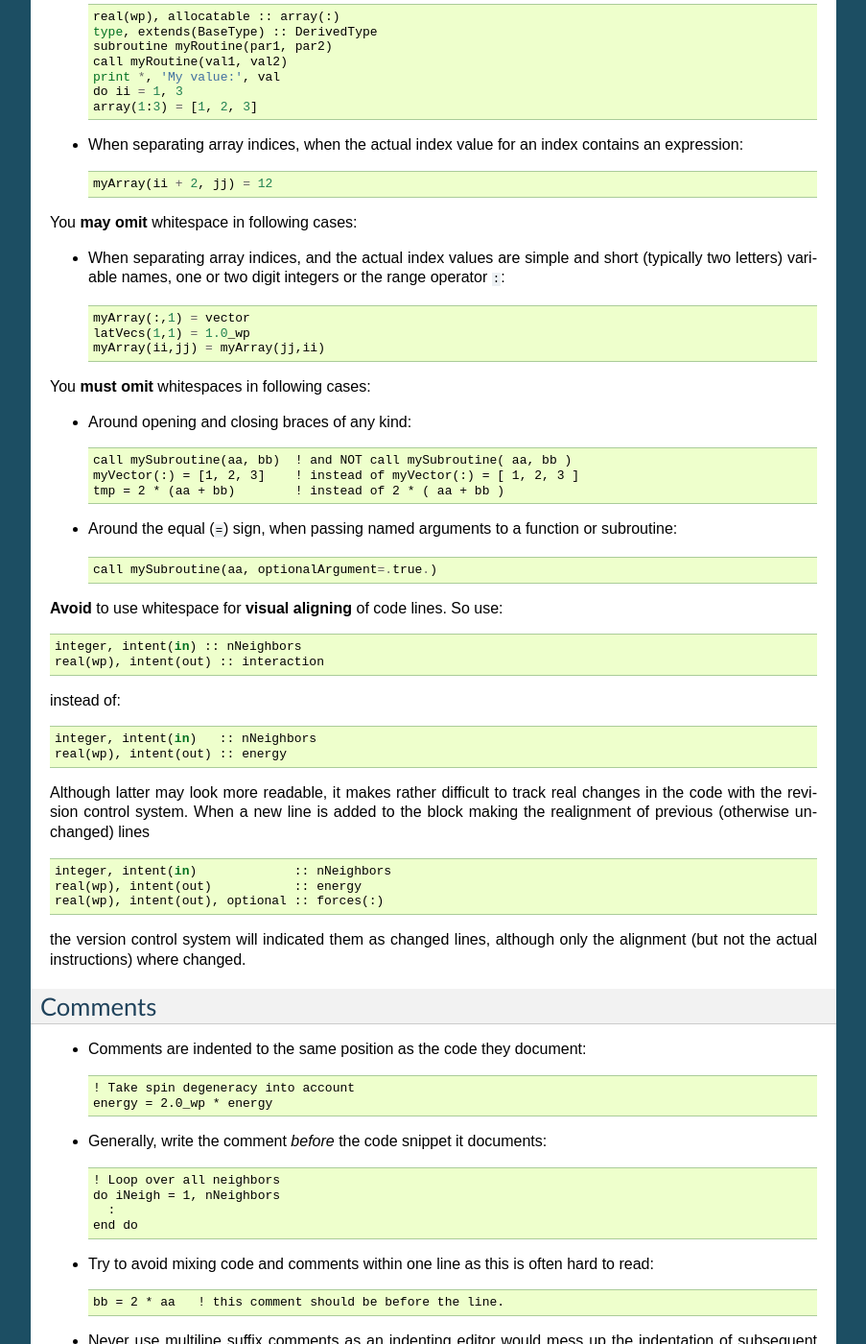
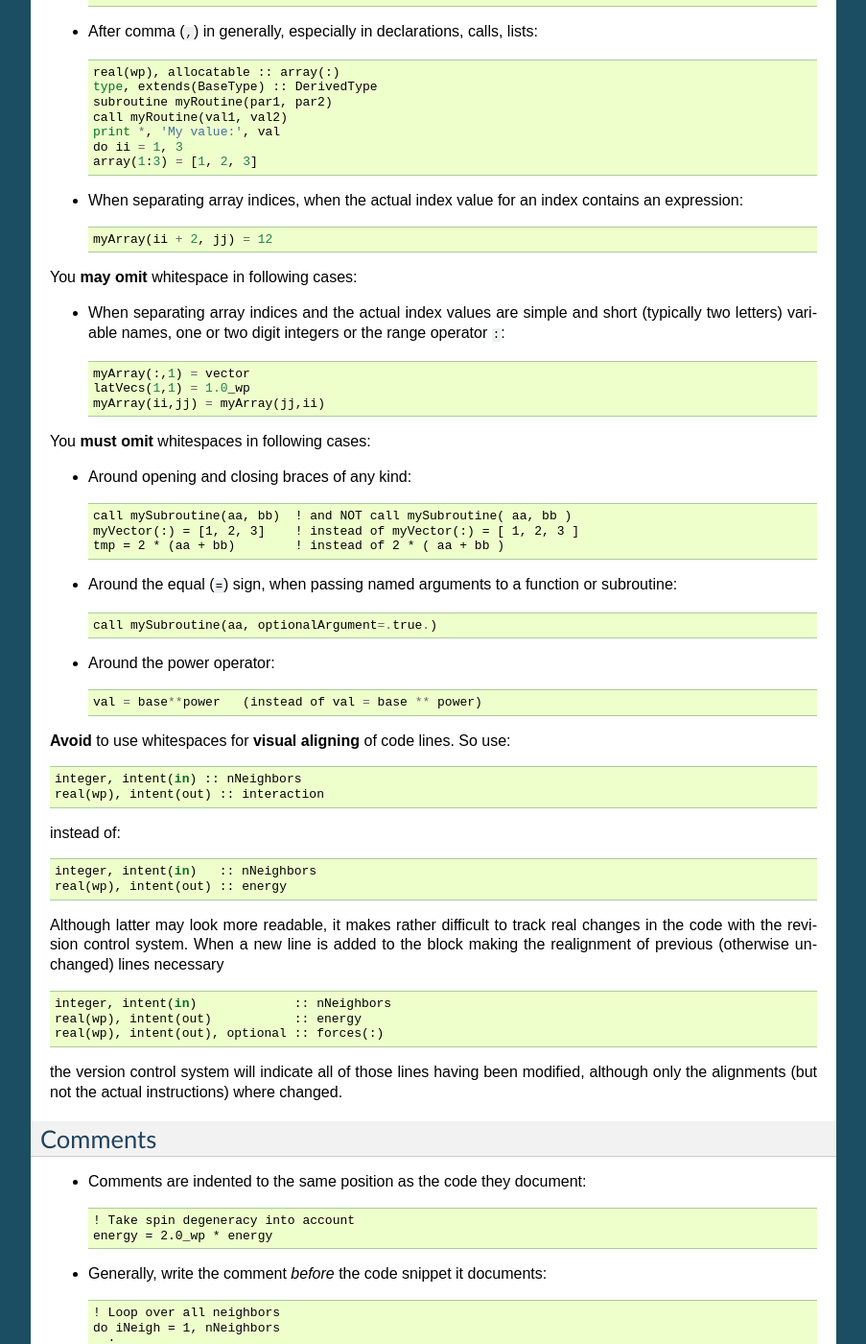
Before and after one commit to dftbplus/develguide, a Sphinx documentation site: the page built from docs/fortranstyle.rst, in a window 1280 px wide and 1400 px high, scrolled down 1823 px. Shown: the whole window at 96% size, without its empty margins (198-1101 px from the left). Built offline with Sphinx 7.4.7, drawn with Linux system fonts in a browser that asks for light colours; some of the changed text lies outside the part shown.

```diff
--- a/docs/fortranstyle.rst
+++ b/docs/fortranstyle.rst
@@ -10,7 +10,11 @@ the principle of least surprise.
 
 Below, you find some explicit coding rules we try to follow. The list can not
 cover all aspects, so also look at the existing source code and try to follow
-the conventions in it.
+the conventions there in.
+
+If you use Emacs as editor, consider to add `appropriate customisation settings
+<https://gist.github.com/aradi/68a4ff8430a735de13f13393213f0ea8>`_ to your
+config file in order to automatically enforce some of the conventions below.
 
 
 Line length and indentation
@@ -19,7 +23,7 @@ Line length and indentation
 * Maximal **line length** is **100** characters. For lines longer than that, use
   continuation lines.
 
-* **Nested blocks** are indented by **+2** whitespaces::
+* **Nested blocks** are indented by **2** whitespaces::
 
      write(*, *) "Nested block follows"
      do ii = 1, 100
@@ -123,7 +127,7 @@ whitespaces in following situations:
 
 You **may omit** whitespace in following cases:
 
-* When separating array indices, and the actual index values are simple and
+* When separating array indices and the actual index values are simple and
   short (typically two letters) variable names, one or two digit integers or the
   range operator ``:``::
 
@@ -144,7 +148,11 @@ You **must omit** whitespaces in following cases:
 
       call mySubroutine(aa, optionalArgument=.true.)
 
-**Avoid** to use whitespace for **visual aligning** of code lines. So use::
+* Around the power operator::
+
+      val = base**power   (instead of val = base ** power)
+
+**Avoid** to use whitespaces for **visual aligning** of code lines. So use::
 
       integer, intent(in) :: nNeighbors
       real(wp), intent(out) :: interaction
@@ -157,14 +165,15 @@ instead of::
 Although latter may look more readable, it makes rather difficult to track real
 changes in the code with the revision control system. When a new line is added
 to the block making the realignment of previous (otherwise unchanged) lines
-::
+necessary ::
 
       integer, intent(in)             :: nNeighbors
       real(wp), intent(out)           :: energy
       real(wp), intent(out), optional :: forces(:)
 
-the version control system will indicated them as changed lines, although only
-the alignment (but not the actual instructions) where changed.
+the version control system will indicate all of those lines having been
+modified, although only the alignments (but not the actual instructions) where
+changed.
 
 
 Comments
```
Also changed, not shown: other parts of docs/fortranstyle.rst (+5 -5 lines).
